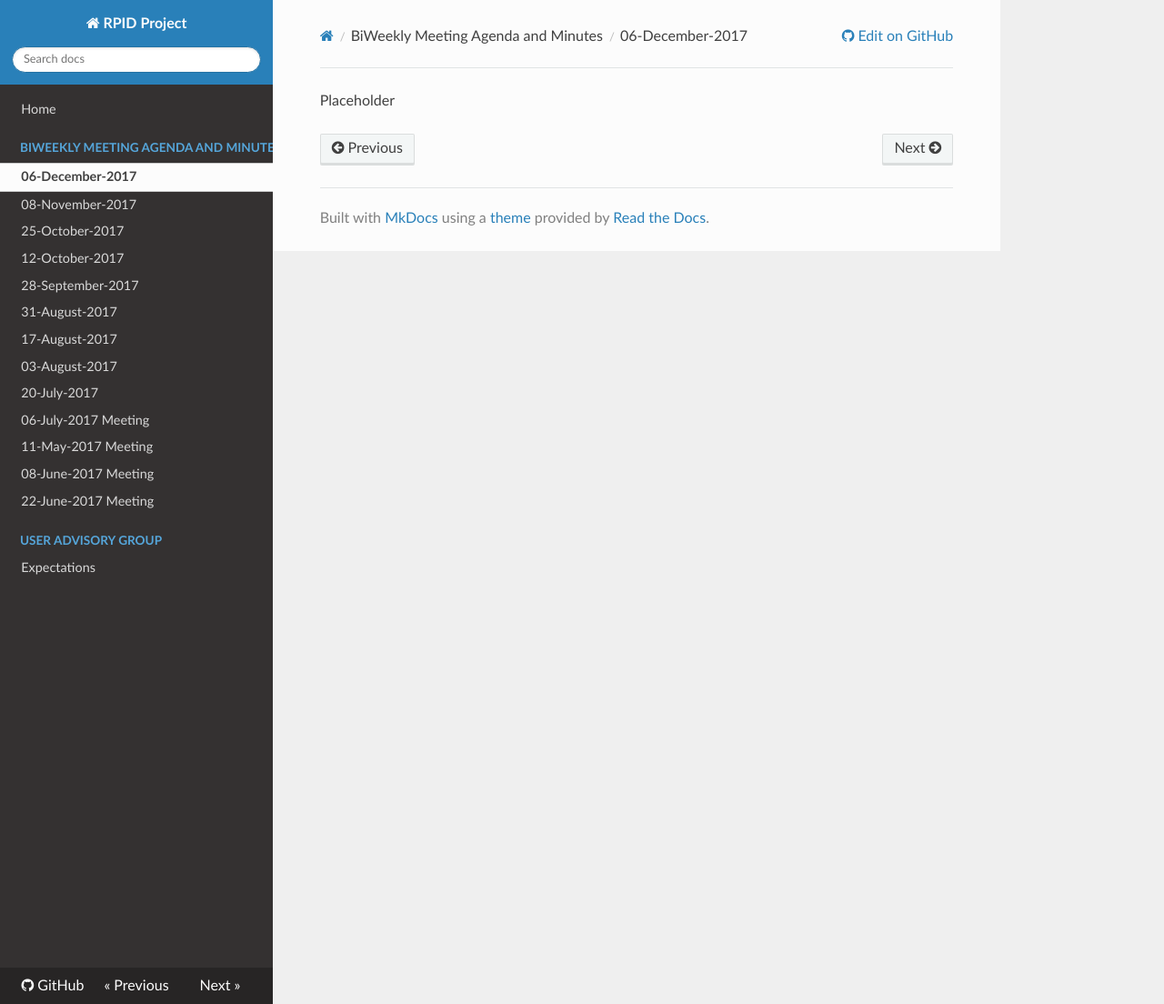
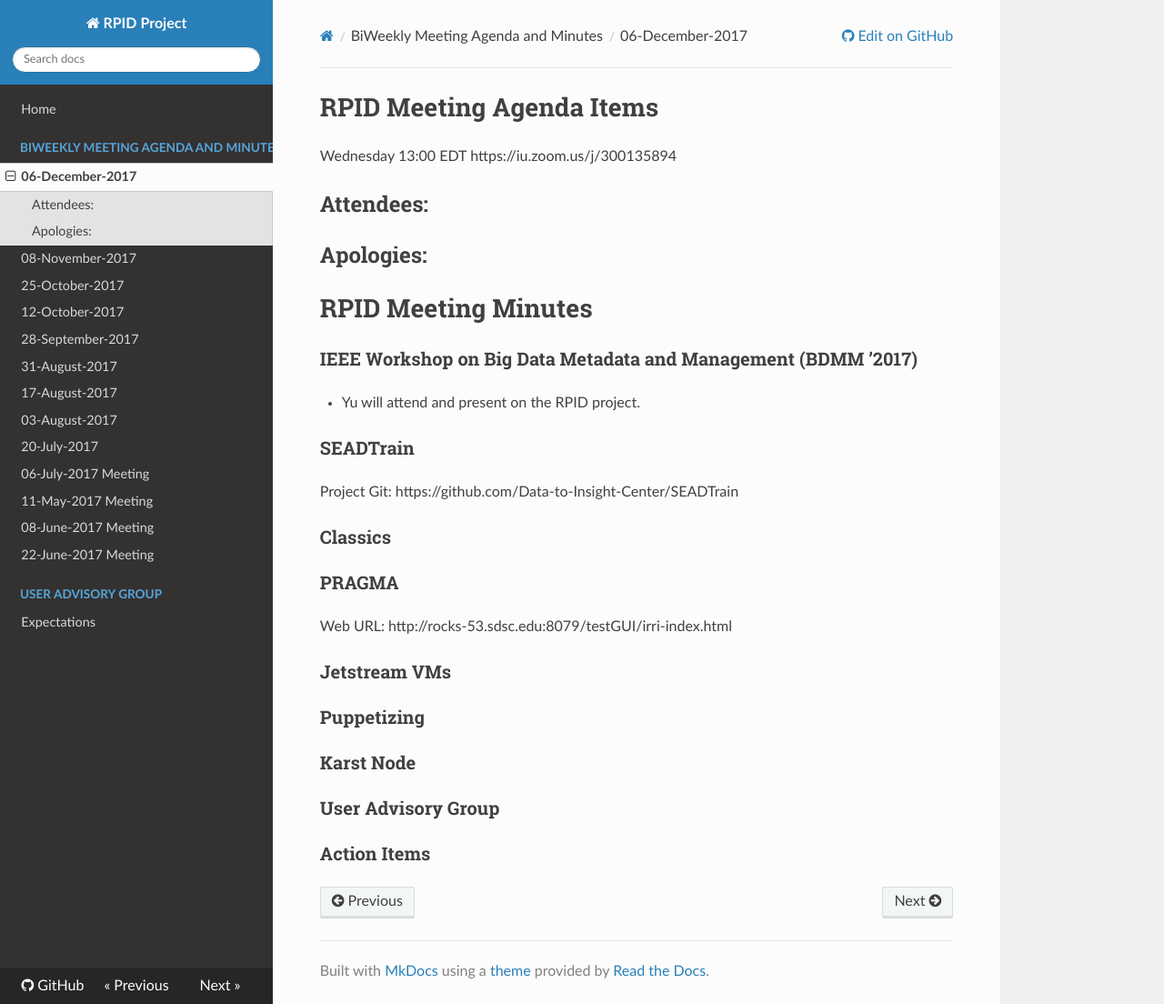
Before and after one commit to rpidproject/rpid, an MkDocs documentation site: the page built from docs/06-December-2017.md, in a window 1280 px wide and 1104 px high. Shown: the whole window at 91% size. Built offline with MkDocs 1.6.1, drawn with Linux system fonts in a browser that asks for light colours; nearby versions of some CDN libraries; old or Windows-style settings are respelled for this version of MkDocs.

Commit message:
Update 06-December-2017.md

```diff
--- a/docs/06-December-2017.md
+++ b/docs/06-December-2017.md
@@ -1 +1,30 @@
-Placeholder
+# RPID Meeting Agenda Items
+Wednesday 13:00 EDT
+https://iu.zoom.us/j/300135894
+
+## Attendees:
+## Apologies:
+
+# RPID Meeting Minutes
+
+### IEEE Workshop on Big Data Metadata and Management (BDMM ’2017)
+  * Yu will attend and present on the RPID project.
+
+### SEADTrain
+Project Git:
+https://github.com/Data-to-Insight-Center/SEADTrain
+
+### Classics
+
+### PRAGMA
+Web URL: http://rocks-53.sdsc.edu:8079/testGUI/irri-index.html
+
+### Jetstream VMs
+
+### Puppetizing
+
+### Karst Node
+
+### User Advisory Group
+
+### Action Items
```
